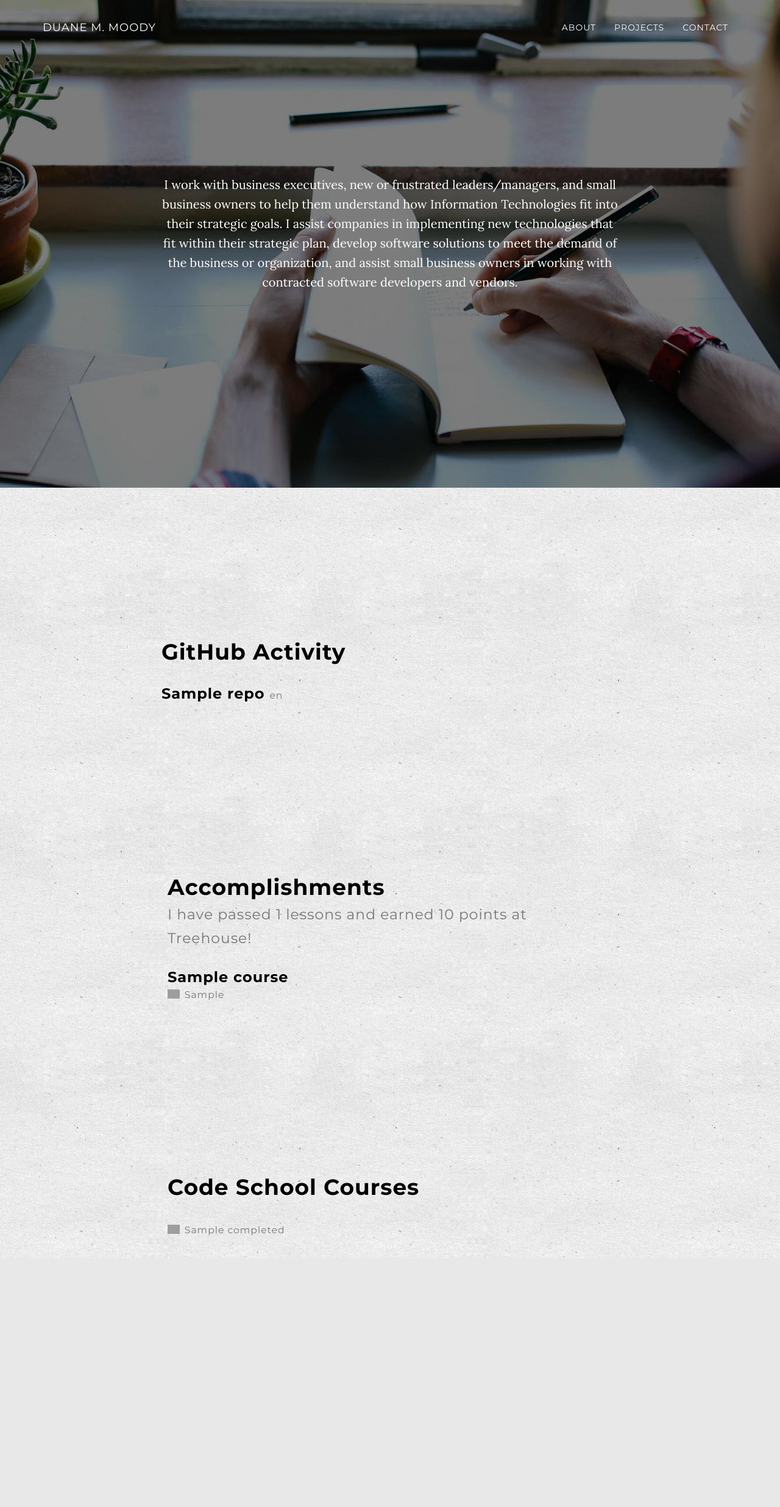
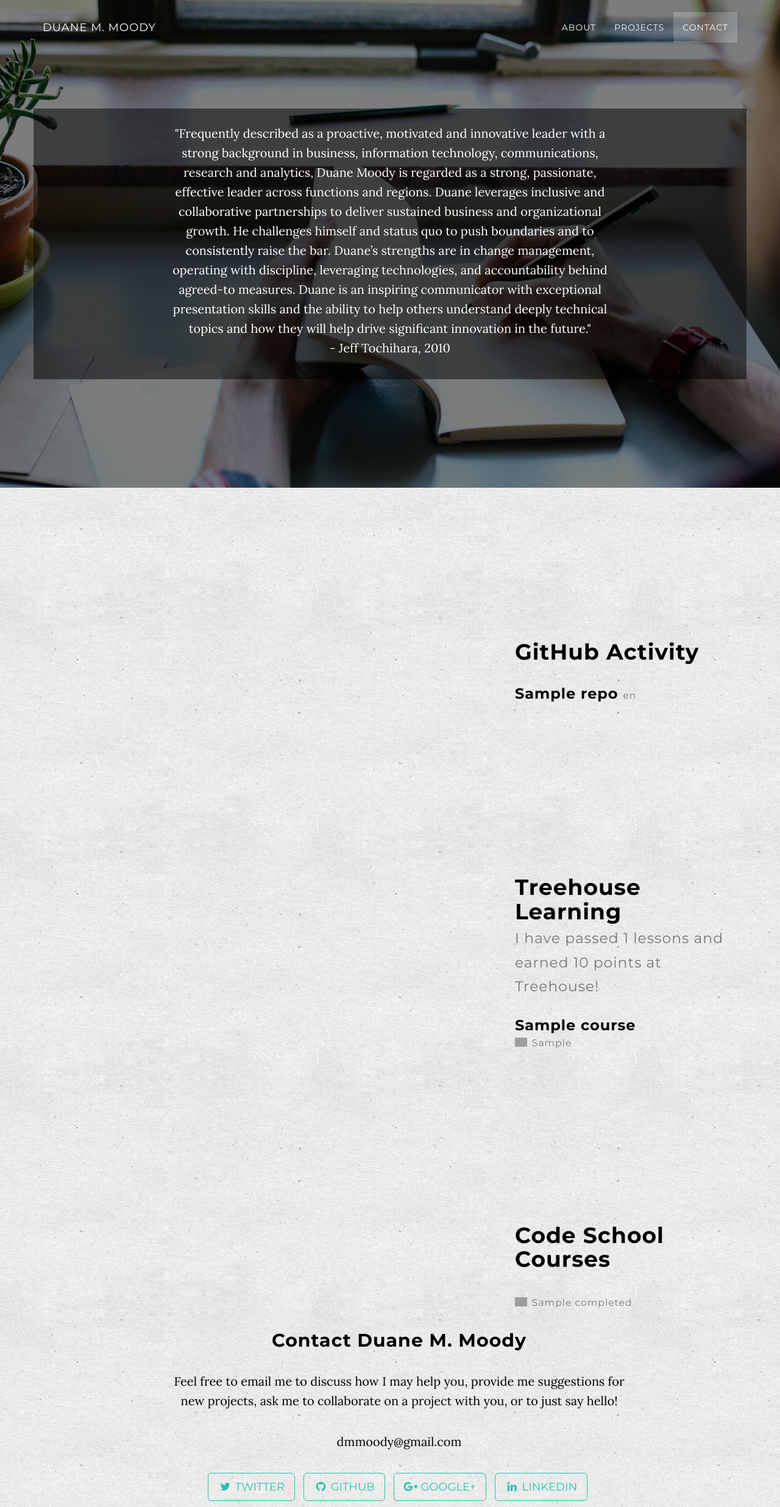
Before and after one commit to dmmoody-graveyard/moodycode, a Django app: template templates/about.html in a window 1280 px wide. Shown: the whole page at 61% size. Before the commit the page ends 2064 px from the top, so only its background shows below. Run offline with Django 3.2, Linux system fonts and the light colour scheme; the template is opened without the code that fills it: most values are stand-ins (such as "Sample title", 1, 10 or a date in 2020); some libraries are stand-ins or nearby versions; grey boxes are pictures that could not be loaded.

Commit message:
Placed activity to right sidebar and updated intro paragraph

```diff
--- a/static/css/about.css
+++ b/static/css/about.css
@@ -150,6 +150,11 @@ a:focus {
 
 .intro-text {
     font-size: 18px;
+}
+
+.intro-background {
+    background-color: rgba(0, 0, 0, 0.5);
+    padding-top: 25px;
 }
 
 @media(min-width:767px) {
--- a/templates/about.html
+++ b/templates/about.html
@@ -1,5 +1,5 @@
 <!DOCTYPE html>
-<html lang="en">
+<html lang="en" xmlns="http://www.w3.org/1999/html">
 
 <head>
     <meta charset="utf-8">
@@ -24,7 +24,6 @@
 </head>
 
 <body id="page-top" data-spy="scroll" data-target=".navbar-custom">
-
     <nav class="navbar navbar-custom navbar-fixed-top" role="navigation">
         <div class="container">
             <div class="navbar-header page-scroll">
@@ -44,7 +43,7 @@
                         <a href="#page-top"></a>
                     </li>
                     <li class="page-scroll">
-                        <a href="#about">About</a>
+                        <a href="/about" class="active">About</a>
                     </li>
                     <li class="page-scroll">
                         <a href="/projects">Projects</a>
@@ -62,32 +61,27 @@
     <section class="intro">
         <div class="intro-body">
             <div class="container">
-                <div class="row">
-                    <div class=" col-md-8 col-md-offset-2">
-                        <p>I work with business executives, new or frustrated leaders/managers, and small business owners to help them understand how Information Technologies fit into their strategic goals. I assist companies in implementing new technologies that fit within their strategic plan, develop software solutions to meet the demand of the business or organization, and assist small business owners in working with contracted software developers and vendors.</p>
+                <div class="row intro-background ">
+                    <div class="col-md-8 col-md-offset-2">
+                        <p>"Frequently described as a proactive, motivated and innovative leader with a strong background in business, information technology, communications, research and analytics, Duane Moody is regarded as a strong, passionate, effective leader across functions and regions. Duane leverages inclusive and collaborative partnerships to deliver sustained business and organizational growth. He challenges himself and status quo to push boundaries and to consistently raise the bar. Duane’s strengths are in change management, operating with discipline, leveraging technologies, and accountability behind agreed-to measures. Duane is an inspiring communicator with exceptional presentation skills and the ability to help others understand deeply technical topics and how they will help drive significant innovation in the future."<br> - Jeff Tochihara, 2010</p>
                     </div>
                 </div>
             </div>
         </div>
     </section>
+    <div class="container">
 
-    <section id="github" class="container content-section">
-        <div class="row">
-            <div class="col-lg-8 col-lg-offset-2">
+    <section id="github" class="content-section col-sm-4 col-sm-offset-8">
         <h1>GitHub Activity</h1>
+            <ul class="list-unstyled">
             {% for repos in github_data %}
-                    <h3>{{ repos.name }} <small>{{ repos.language }}</small></h3>
+                <li><h3>{{ repos.name }} <small>{{ repos.language }}</small></h3></li>
             {% endfor %}
-
-            </div>
-        </div>
+            </ul>
     </section>
 
-    <section id="treehouse" class="content-section">
-        <div class="row">
-            <div class="container">
-                <div class="col-lg-8 col-lg-offset-2">
-                    <h1>Accomplishments<br>
+    <section id="treehouse" class="content-section col-sm-4 col-sm-offset-8">
+        <h1>Treehouse Learning<br>
         <small>I have passed {{ badge_count }} lessons and earned {{ points }} points at Treehouse!</small></h1>
             <ul class="list-unstyled">
                 {% for course, class_list in course_dict.items %}
@@ -102,26 +96,37 @@
                     </li>
                 {% endfor %}
             </ul>
-                </div>
-            </div>
-        </div>
     </section>
 
-    <section id="codeschool" class="content-section">
-        <div class="row">
-            <div class="container">
-                <div class="col-lg-8 col-lg-offset-2">
+    <section id="codeschool" class="content-section col-sm-4 col-sm-offset-8"">
         <h1>Code School Courses</h1>
             <ul class="list-unstyled">
                 {% for i in codeschool_data.courses.completed %}
                     <li><h3><img src="{{ i.badge }}" width="20"> <small>{{ i.title }}</small></h3></li>
                 {% endfor %}
             </ul>
-                </div>
+    </section>
+
+    <section id="contact" class="container content-section text-center">
+        <div class="row">
+            <div class="col-lg-8 col-lg-offset-2">
+                <h2>Contact Duane M. Moody</h2>
+                <p>Feel free to email me to discuss how I may help you, provide me suggestions for new projects, ask me to collaborate on a project with you, or to just say hello!</p>
+                <p>dmmoody@gmail.com</p>
+                <ul class="list-inline banner-social-buttons">
+                    <li><a href="https://twitter.com/duanemmoody" class="btn btn-default btn-lg" target="_blank"><i class="fa fa-twitter fa-fw"></i> <span class="network-name">Twitter</span></a>
+                    </li>
+                    <li><a href="https://github.com/dmmoody" class="btn btn-default btn-lg" target="_blank"><i class="fa fa-github fa-fw"></i> <span class="network-name">Github</span></a>
+                    </li>
+                    <li><a href="https://plus.google.com/+DuaneMoody" class="btn btn-default btn-lg" target="_blank"><i class="fa fa-google-plus fa-fw"></i> <span class="network-name">Google+</span></a>
+                    </li>
+                    <li><a href="https://linkedin.com/in/dmmoody" class="btn btn-default btn-lg" target="_blank"><i class="fa fa-linkedin fa-fw"></i> <span class="network-name">LinkedIn</span></a>
+                    </li>
+                </ul>
             </div>
         </div>
     </section>
-
+    </div>
     <!-- Core JavaScript Files -->
     <script src="https://ajax.googleapis.com/ajax/libs/jquery/1.10.2/jquery.min.js"></script>
     <script src="http://netdna.bootstrapcdn.com/bootstrap/3.0.3/js/bootstrap.min.js"></script>
```
Lines whose indentation alone changed are shown as unchanged.
